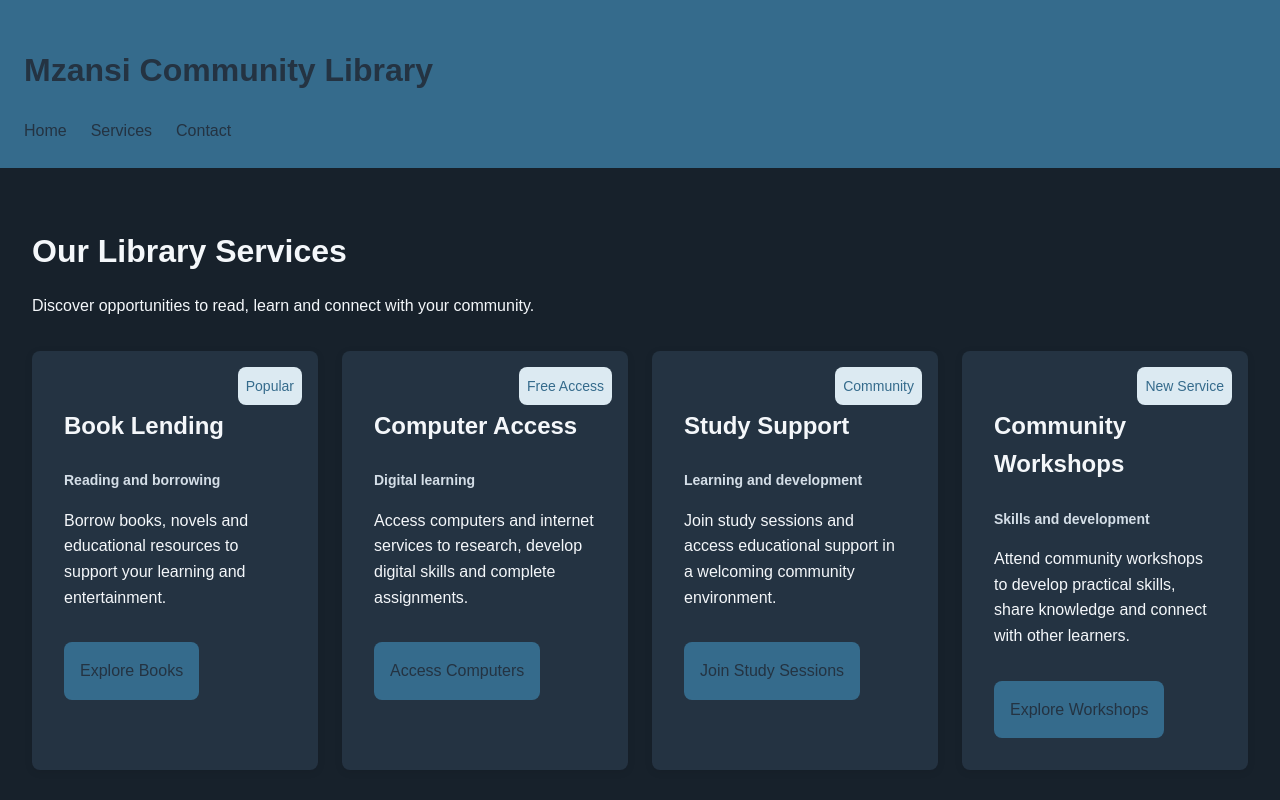
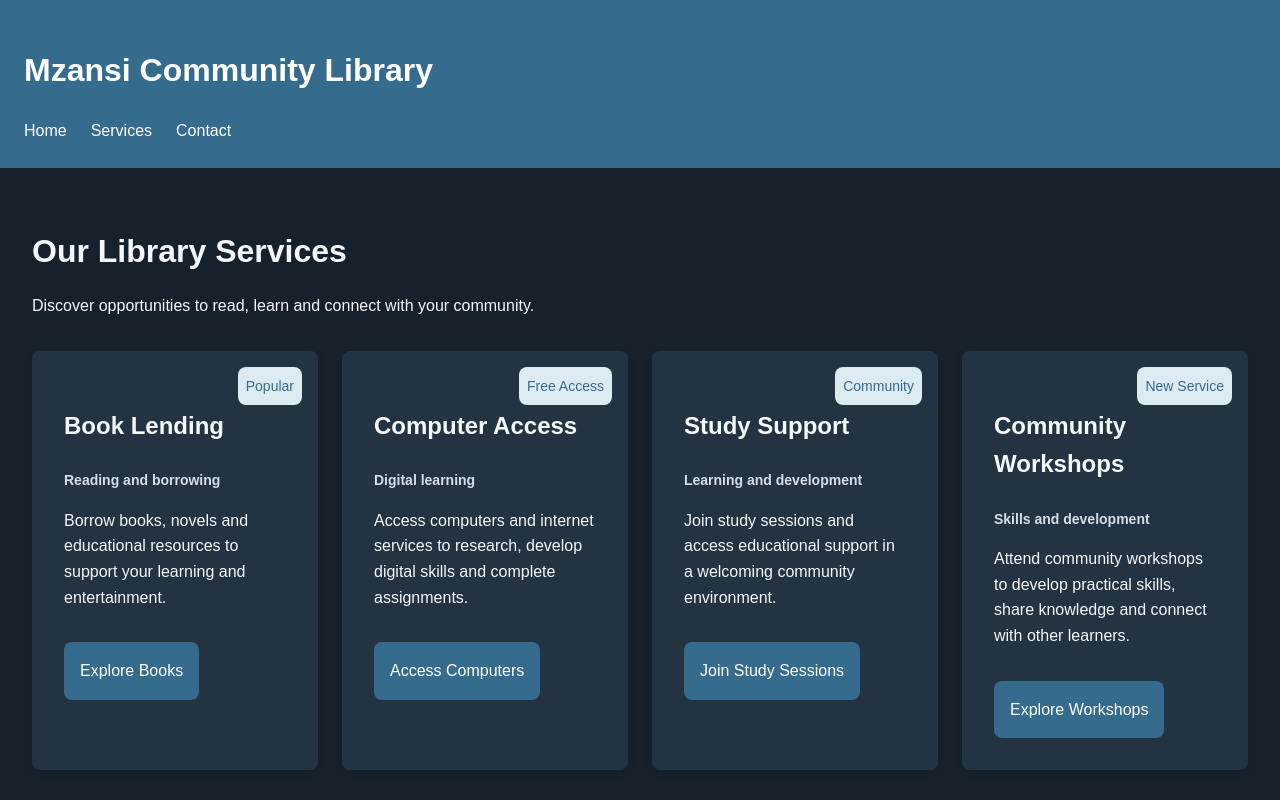
Before and after one commit to thabomapedi1/frontend-journey, a plain HTML site: page week-05/day-30/index.html in a window 1280 px wide. Shown: the top 800 px of the page. Drawn offline with Linux system fonts and the light colour scheme.

Commit message:
Fix Theme B header contrast

```diff
--- a/week-05/day-30/style.css
+++ b/week-05/day-30/style.css
@@ -11,6 +11,7 @@
     --color-surface: #243342;
     --color-text: #F4F7FA;
     --color-primary: #356B8C;
+    --color-on-primary: #FFFFFF;
 
     --color-muted: #D4DEE7;
     --color-badge-background: #DCEAF2;
@@ -46,7 +47,7 @@ header {
     z-index: 10;
 
     background-color: var(--color-primary);
-    color: var(--color-surface);
+    color: var(--color-on-primary);
 
     padding: var(--space-3);
 }
@@ -61,7 +62,7 @@ nav {
 }
 
 nav a {
-    color: var(--color-surface);
+    color: var(--color-on-primary);
     text-decoration: none;
 }
 
@@ -141,7 +142,7 @@ main {
     display: inline-block;
 
     background-color: var(--color-primary);
-    color: var(--color-surface);
+    color: var(--color-on-primary);
 
     padding: var(--space-2);
     margin-top: var(--space-2);
@@ -163,7 +164,7 @@ main {
 
 footer {
     background-color: var(--color-primary);
-    color: var(--color-surface);
+    color: var(--color-on-primary);
     padding: var(--space-4);
     text-align: center;
 }
```
